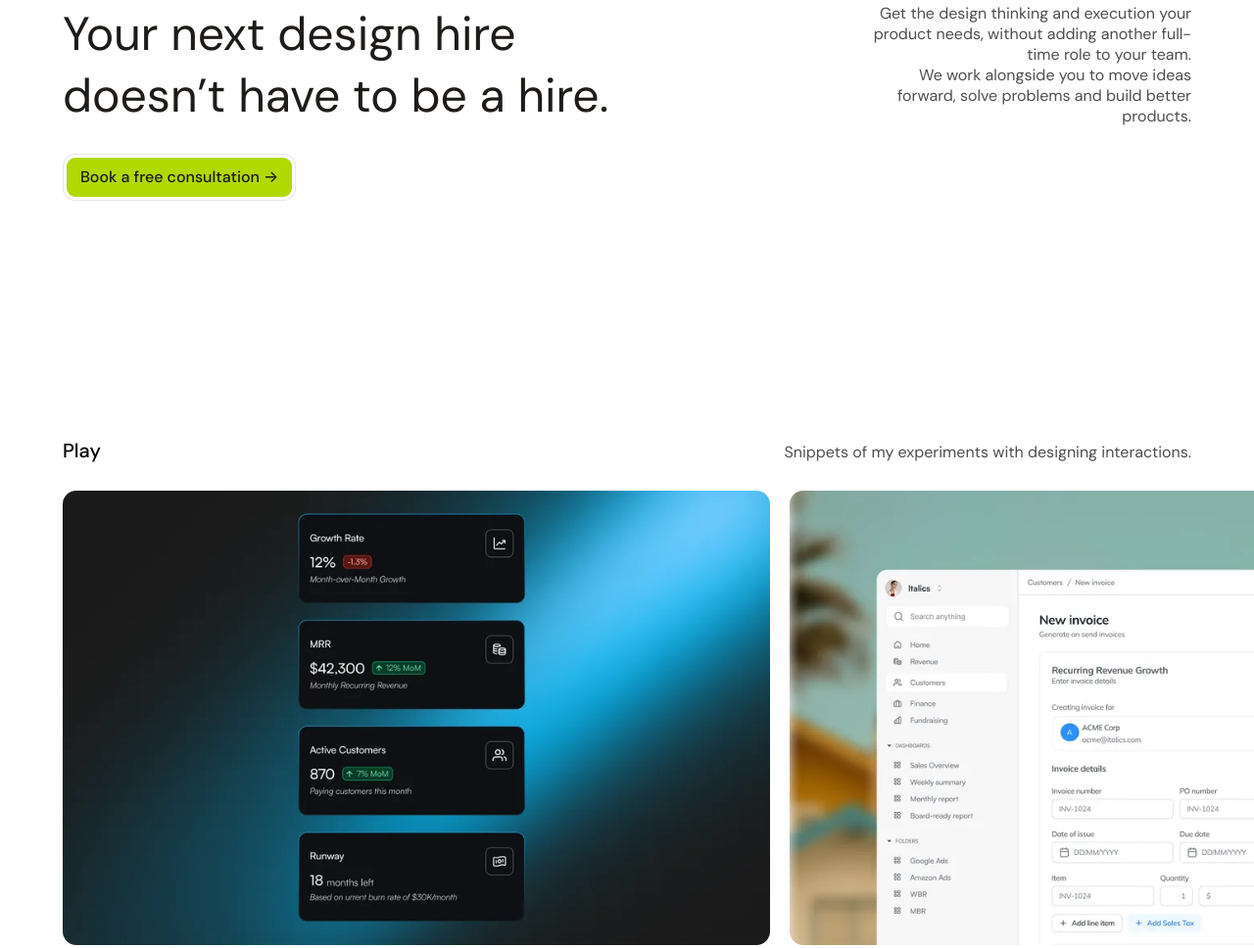
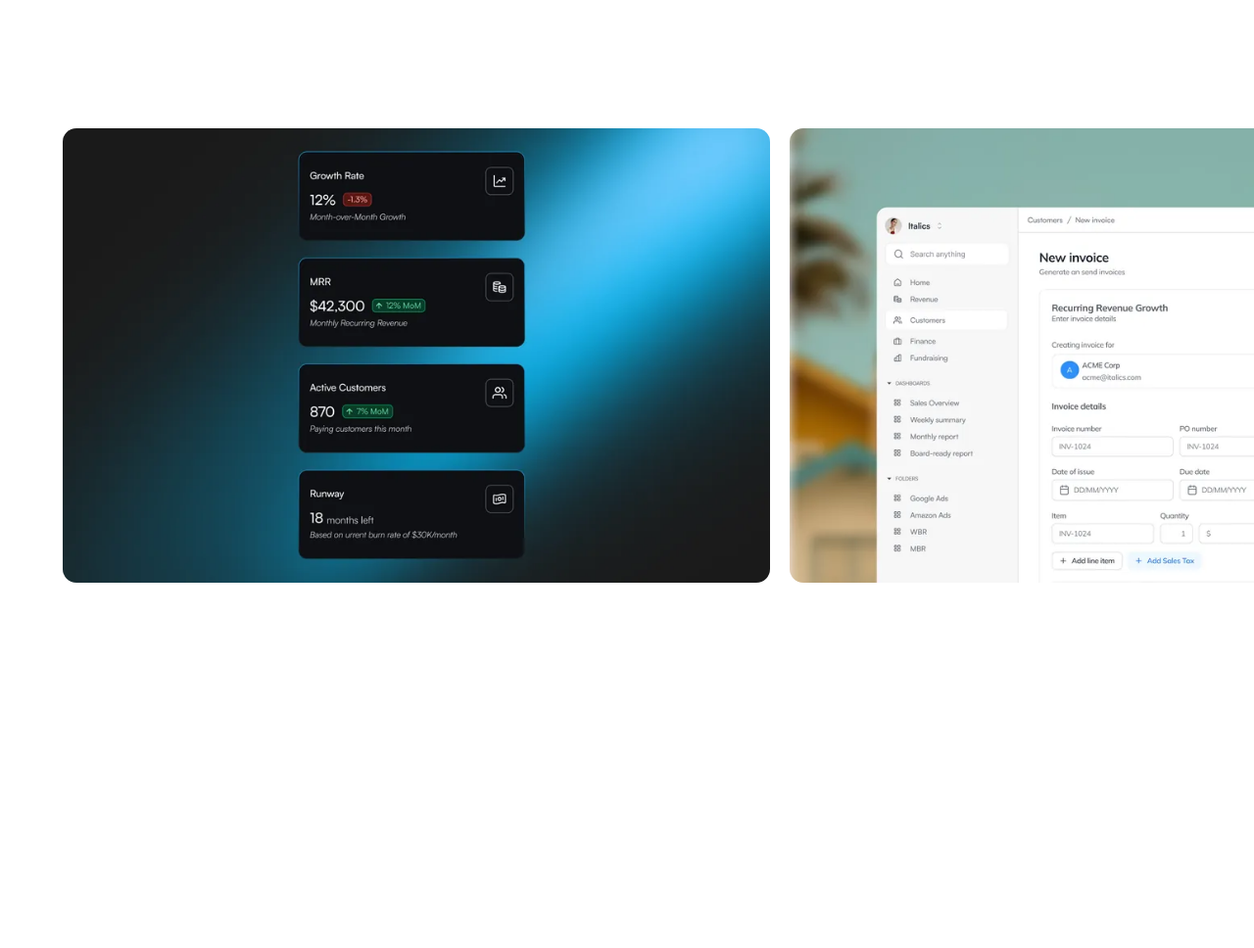
Before and after one commit to Saloni098/turtle-studio, a plain HTML site: page index.html in a window 1280 px wide. Shown: the part 3283-4251 px from the top of the page at 98% size. Drawn offline with nearby package versions, Linux system fonts and the light colour scheme.

Commit message:
Move the Play strip above the roadmap section and drop its heading
Co-Authored-By: Claude Opus 5.5 <noreply@anthropic.com>
Claude-Session: https://claude.ai/code/session_01MVB851W4cpaJxZiQu3NJEq

```diff
--- a/index.html
+++ b/index.html
@@ -161,8 +161,6 @@ body::before{content:"";position:fixed;inset:0 0 auto;height:env(safe-area-inset
 /* play: pinned strip; vertical scrolling moves the cards sideways, then the page carries on */
 .play{position:relative;width:100vw;margin-left:calc(50% - 50vw)}
 .play-pin{position:sticky;top:80px;height:calc(100vh - 80px);display:flex;flex-direction:column;justify-content:center;gap:28px;overflow:hidden}
-.play-head{width:100%;max-width:1440px;margin:0 auto;padding-left:max(var(--gutter),env(safe-area-inset-left,0px));padding-right:max(var(--gutter),env(safe-area-inset-right,0px));display:flex;align-items:baseline;justify-content:space-between;gap:16px;flex-wrap:wrap}
-.play-head p{font-size:16px;color:var(--muted)}
 .play-track{display:flex;gap:20px;width:max-content;padding-left:var(--play-pad,72px);padding-right:var(--play-pad,72px);will-change:transform}
 .play-card{flex:none;height:min(58vh,560px);margin:0;border-radius:14px;overflow:hidden;background:var(--block)}
 .play-card img{display:block;height:100%;width:auto;max-width:none}
@@ -337,19 +335,8 @@ footer{margin-top:var(--section-gap);position:relative;overflow:hidden;height:cl
     <a class="btn dark" href="https://cal.com/salonidwivedi" target="_blank" rel="noopener">Enquire now →</a>
   </section>
 
-  <section class="roadmap">
-    <h2>Your next design hire<br>doesn’t have to be a hire.</h2>
-    <p>Get the design thinking and execution your product needs, without adding another full-time role to your team.<br>We work alongside you to move ideas forward, solve problems and build better products.</p>
-    <span class="brk" aria-hidden="true"></span>
-    <a class="btn lime" href="https://cal.com/salonidwivedi" target="_blank" rel="noopener">Book a free consultation →</a>
-  </section>
-
-  <section class="play" id="play" aria-label="Play">
+  <section class="play" id="play" aria-label="Interaction design explorations">
     <div class="play-pin">
-      <div class="play-head">
-        <h2 class="sec-label">Play</h2>
-        <p>Snippets of my experiments with designing interactions.</p>
-      </div>
       <div class="play-track" id="play-track">
         <figure class="play-card"><img src="assets/play/play-01.webp" srcset="assets/play/play-01.webp 1x, assets/play/play-01-2x.webp 2x" width="871" height="560" alt="Interaction design exploration 1" loading="lazy" decoding="async"></figure>
         <figure class="play-card"><img src="assets/play/play-02.webp" srcset="assets/play/play-02.webp 1x, assets/play/play-02-2x.webp 2x" width="728" height="560" alt="Interaction design exploration 2" loading="lazy" decoding="async"></figure>
@@ -366,6 +353,14 @@ footer{margin-top:var(--section-gap);position:relative;overflow:hidden;height:cl
       </div>
     </div>
   </section>
+
+  <section class="roadmap">
+    <h2>Your next design hire<br>doesn’t have to be a hire.</h2>
+    <p>Get the design thinking and execution your product needs, without adding another full-time role to your team.<br>We work alongside you to move ideas forward, solve problems and build better products.</p>
+    <span class="brk" aria-hidden="true"></span>
+    <a class="btn lime" href="https://cal.com/salonidwivedi" target="_blank" rel="noopener">Book a free consultation →</a>
+  </section>
+
 
 </main>
 
@@ -453,7 +448,7 @@ footer{margin-top:var(--section-gap);position:relative;overflow:hidden;height:cl
     var sec=document.getElementById('play'),track=document.getElementById('play-track');if(!sec)return;
     var pin=sec.querySelector('.play-pin'),dist=0,raf=0;
     if(window.matchMedia('(prefers-reduced-motion: reduce)').matches)return;
-    function pad(){var head=sec.querySelector('.play-head');var cs=getComputedStyle(head);var left=head.getBoundingClientRect().left+parseFloat(cs.paddingLeft);track.style.setProperty('--play-pad',Math.max(16,left)+'px')}
+    function pad(){var page=document.querySelector('.page');var left=page.getBoundingClientRect().left+parseFloat(getComputedStyle(page).paddingLeft);track.style.setProperty('--play-pad',Math.max(16,left)+'px')}
     function measure(){pad();dist=Math.max(0,track.scrollWidth-pin.clientWidth);sec.style.height=(pin.offsetHeight+dist)+'px';update()}
     function update(){raf=0;var top=sec.getBoundingClientRect().top-parseFloat(getComputedStyle(pin).top);var p=Math.min(1,Math.max(0,-top/(dist||1)));track.style.transform='translate3d('+(-p*dist).toFixed(1)+'px,0,0)'}
     window.addEventListener('scroll',function(){if(!raf)raf=requestAnimationFrame(update)},{passive:true});
```
